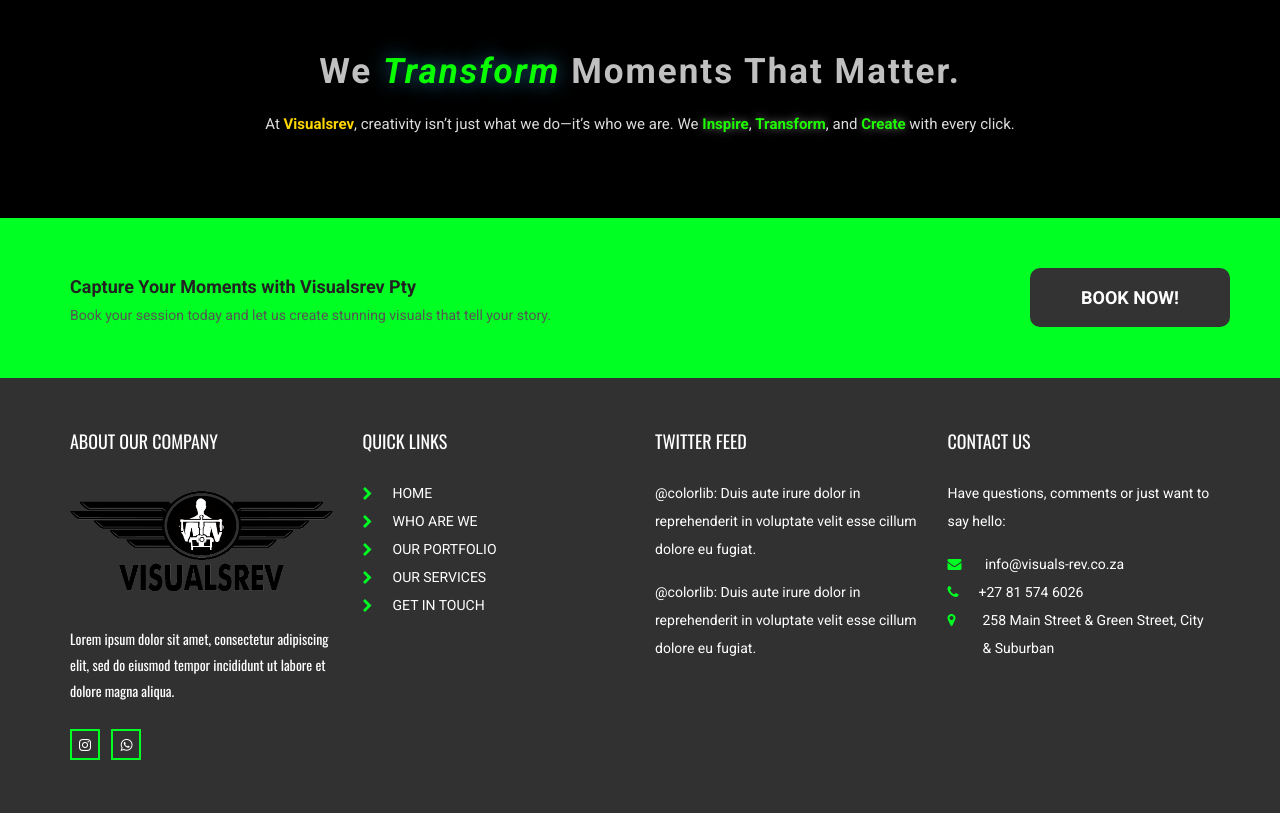
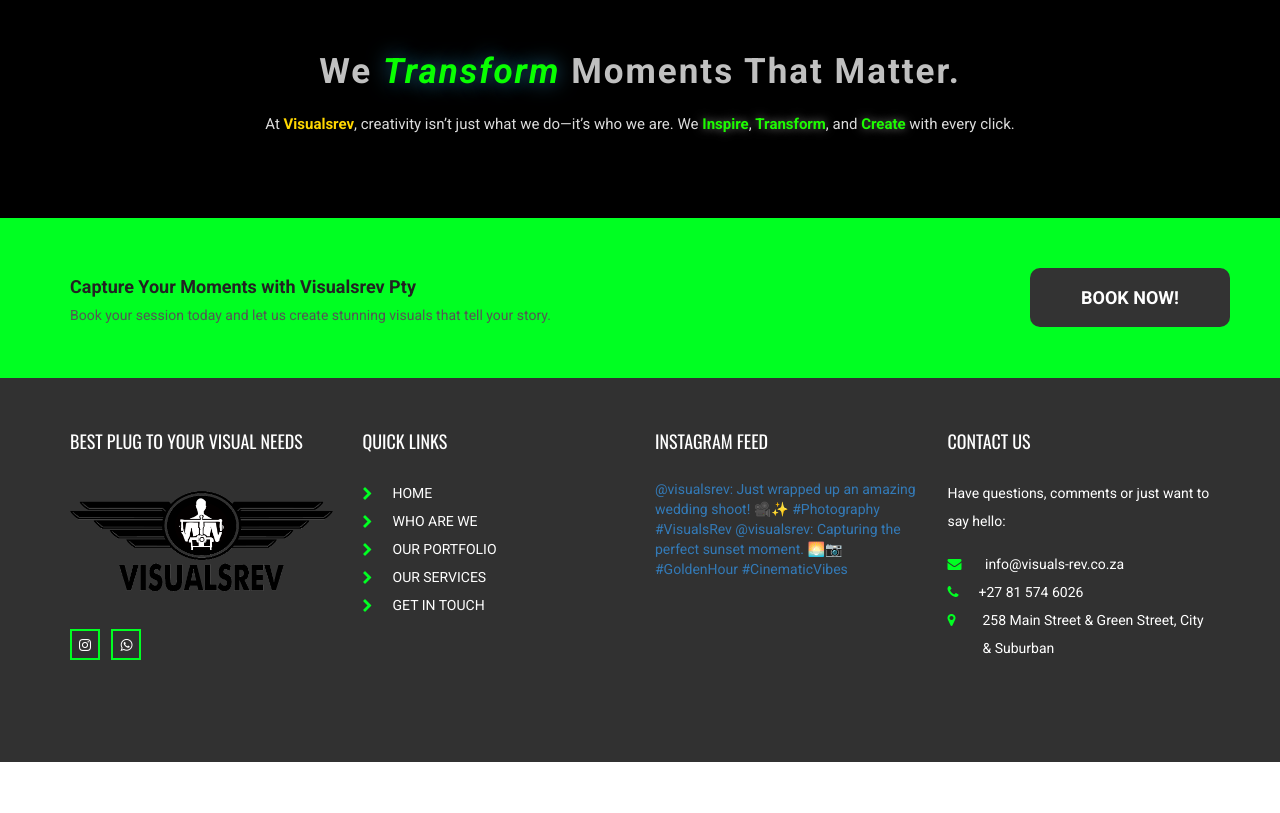
Before and after one commit to st10381674/Melu, a plain HTML site: page Portfolio.html in a window 1280 px wide. Shown: the part 2843-3656 px from the top of the page. After the commit the page ends 3605 px from the top, so only its background shows below. Drawn offline with nearby package versions, Linux system fonts and the light colour scheme.

Commit message:
Update Portfolio.html

```diff
--- a/Portfolio.html
+++ b/Portfolio.html
@@ -627,15 +627,13 @@ footer {
 
   <!-- End Our Partners Area -->
 
-
 <!-- Footer Area -->
 <footer class="footer_area">
   <div class="container">
       <div class="footer_row row">
           <div class="col-md-3 col-sm-6 footer_about">
-                  <h2>ABOUT OUR COMPANY</h2>
+              <h2>BEST PLUG TO YOUR VISUAL NEEDS</h2>
               <img src="images/vr.PNG" alt="">
-                  <p>Lorem ipsum dolor sit amet, consectetur adipiscing elit, sed do eiusmod tempor incididunt ut labore et dolore magna aliqua.</p>
               <ul class="socail_icon">
                   <li><a href="#"><i class="fa fa-instagram" aria-hidden="true"></i></a></li>
                   <li><a href="#"><i class="fa fa-whatsapp" aria-hidden="true"></i></a></li>
@@ -652,9 +650,14 @@ footer {
               </ul>
           </div>
           <div class="col-md-3 col-sm-6 footer_about">
-                  <h2>Twitter Feed</h2>
-                  <a href="#" class="twitter">@colorlib: Duis aute irure dolor in reprehenderit in voluptate velit esse cillum dolore eu fugiat.</a>
-                  <a href="#" class="twitter">@colorlib: Duis aute irure dolor in reprehenderit in voluptate velit esse cillum dolore eu fugiat.</a>
+              <h2>Instagram Feed</h2>
+              <a href="https://www.instagram.com/your_instagram_handle/" target="_blank" class="instagram-text">
+                  @visualsrev: Just wrapped up an amazing wedding shoot! 🎥✨ #Photography #VisualsRev
+              </a>
+
+              <a href="https://www.instagram.com/your_instagram_handle/" target="_blank" class="instagram-text">
+                  @visualsrev: Capturing the perfect sunset moment. 🌅📷 #GoldenHour #CinematicVibes
+              </a>
           </div>
           <div class="col-md-3 col-sm-6 footer_about">
               <h2>CONTACT US</h2>
@@ -663,19 +666,15 @@ footer {
                   <ul class="my_address">
                       <li><a href="#"><i class="fa fa-envelope" aria-hidden="true"></i> info@visuals-rev.co.za</a></li>
                       <li><a href="#"><i class="fa fa-phone" aria-hidden="true"></i>+27 81 574 6026</a></li>
-                          <li><a href="#"><i class="fa fa-map-marker" aria-hidden="true"></i><span>258 Main Street & Green Street, City & Suburban  </span></a></li>
+                      <li><a href="#"><i class="fa fa-map-marker" aria-hidden="true"></i><span>258 Main Street & Green Street, City & Suburban</span></a></li>
                   </ul>
               </address>
           </div>
       </div>
-
-
-
-
   </div>
-
 </footer>
 <!-- End Footer Area -->
+
 
 
         <!-- jQuery JS -->
```
Lines whose indentation alone changed are shown as unchanged.
